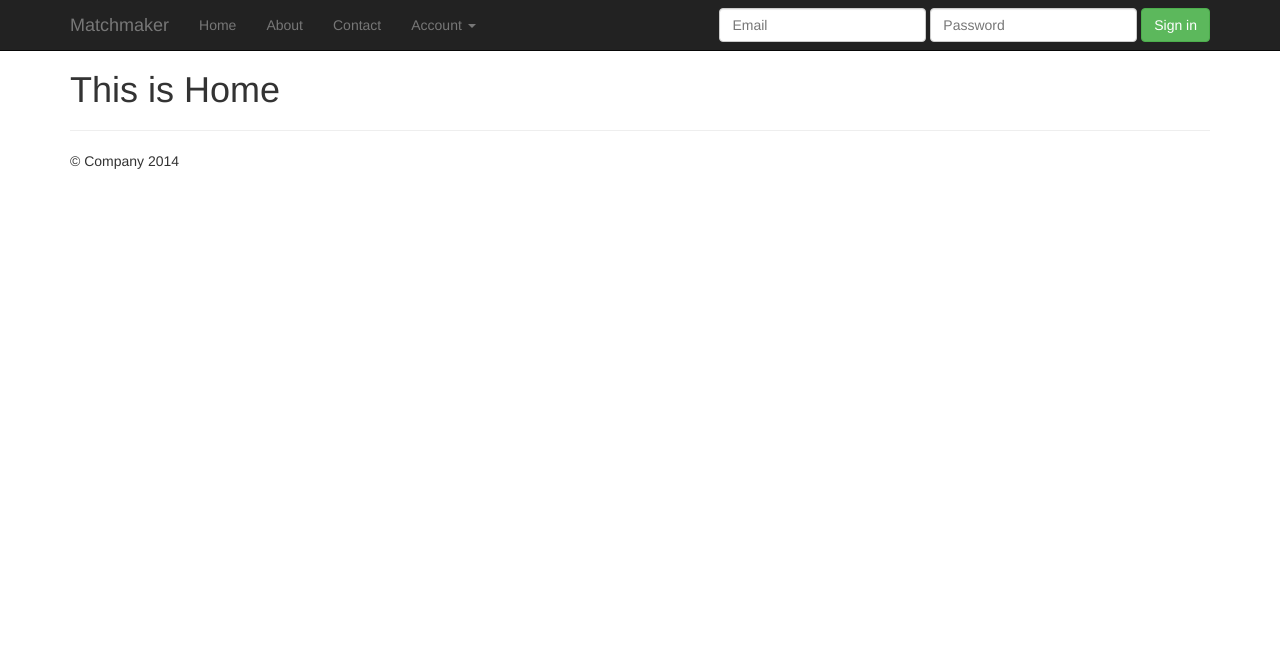
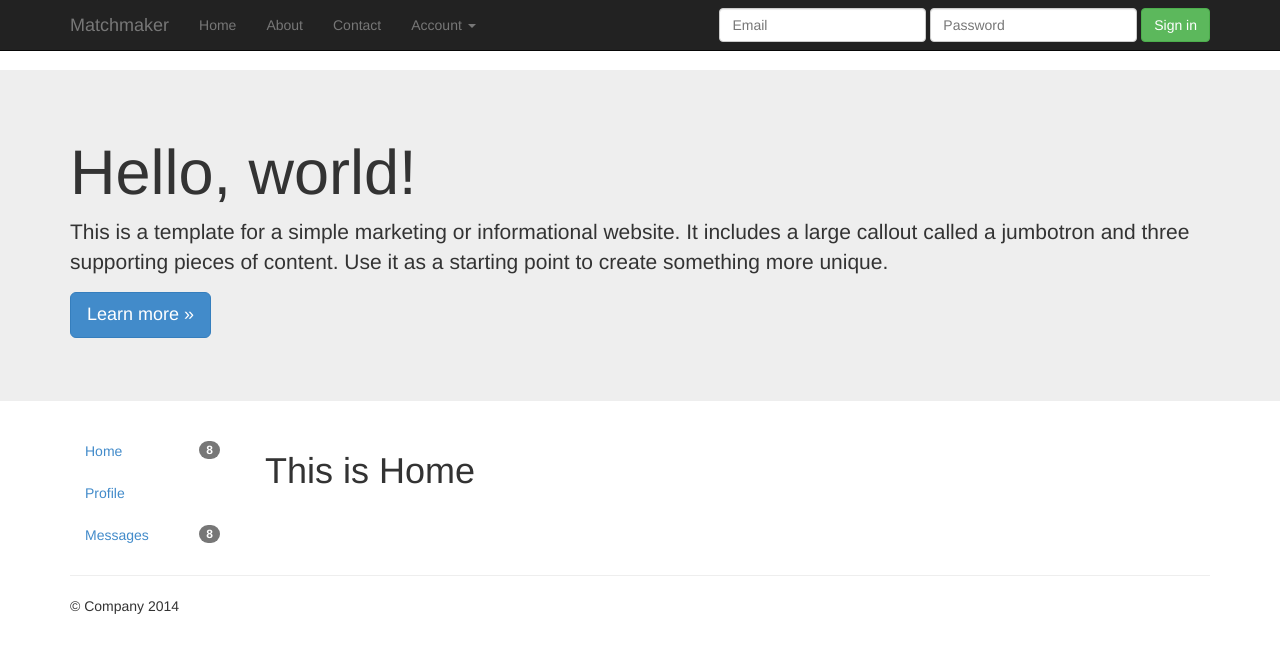
Before and after one commit to jjh5030/matchmaker, a Django app: template static/templates/home.html in a window 1280 px wide. Shown: the top 653 px of the page. Run offline with Django 3.2, Linux system fonts and the light colour scheme; the template is opened without the code that fills it, so the values that code supplies are empty; parts of the project's set-up code (start-up, migrations or seed data) failed here and were passed over; some libraries are stand-ins or nearby versions.

Commit message:
End Lecture 9

```diff
--- a/static/static/css/jumbotron.css
+++ b/static/static/css/jumbotron.css
@@ -1,5 +1,5 @@
 /* Move down content because we have a fixed navbar that is 50px tall */
 body {
-  padding-top: 50px;
+  padding-top: 70px;
   padding-bottom: 20px;
 }
--- a/static/templates/base.html
+++ b/static/templates/base.html
@@ -24,20 +24,20 @@
     {% include 'navbar.html' %}
 
     {% block jumbotron %}{% endblock %}
-    <!-- Main jumbotron for a primary marketing message or call to action
-    <div class="jumbotron">
-      <div class="container">
-        <h1>Hello, world!</h1>
-        <p>This is a template for a simple marketing or informational website. It includes a large callout called a jumbotron and three supporting pieces of content. Use it as a starting point to create something more unique.</p>
-        <p><a class="btn btn-primary btn-lg" role="button">Learn more &raquo;</a></p>
-      </div>
-    </div>
-    -->
 
     <div class="container">
-
-      {% block content %}{% endblock %}
-
+        <div class="row">
+            <div class="col-lg-2 col-lg-12">
+                <ul class="nav nav-pills nav-stacked">
+                    <li><a href="/"><span class="badge pull-right">8</span>Home</a> </li>
+                    <li><a href="/">Profile</a> </li>
+                    <li><a href="/"><span class="badge pull-right">8</span>Messages</a> </li>
+                </ul>
+            </div>
+            <div class="col-lg-10 col-lg-12">
+                {% block content %}{% endblock %}
+            </div>
+        </div>
       <hr>
 
       {% include 'footer.html' %}
--- a/static/templates/home.html
+++ b/static/templates/home.html
@@ -1,4 +1,14 @@
 {% extends 'base.html' %}
+
+    {% block jumbotron %}
+    <div class="jumbotron">
+      <div class="container">
+        <h1>Hello, world!</h1>
+        <p>This is a template for a simple marketing or informational website. It includes a large callout called a jumbotron and three supporting pieces of content. Use it as a starting point to create something more unique.</p>
+        <p><a class="btn btn-primary btn-lg" role="button">Learn more &raquo;</a></p>
+      </div>
+    </div>
+    {% endblock %}
 
 {% block content %}
     <h1>This is Home</h1>
```
Also changed, not shown: static/templates/single_user.html (+23 -11 lines).
